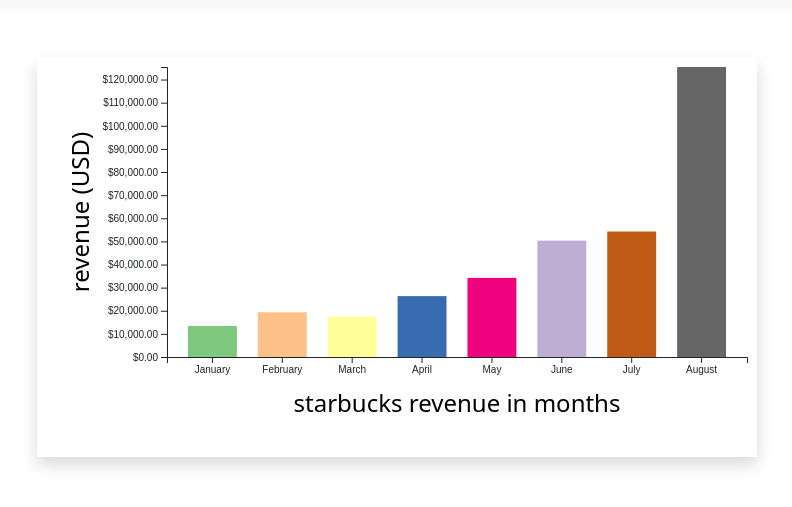
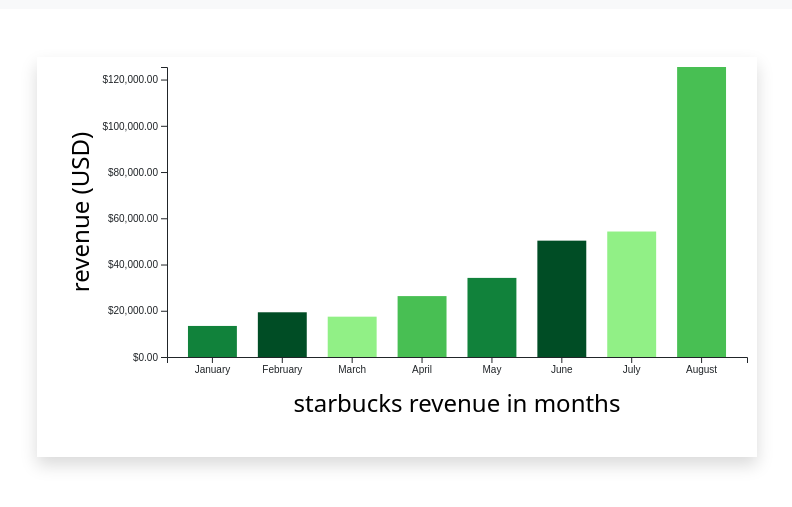
Before and after one commit to AlirezaBalaei/d3-visualization, a website: page directories/starbucks-profit/starbucks.html in a window 1280 px wide. Shown: the part 55-562 px from the top of the page, without its empty margins (11-803 px from the left). Drawn offline with nearby package versions, Linux system fonts and the light colour scheme.

Commit message:
some appearance

```diff
--- /dev/null
+++ b/directories/starbucks-profit/accessories/css/style.css
@@ -0,0 +1,3 @@
+.Axis-Label{
+    font-weight: normal;
+}
--- a/directories/starbucks-profit/js/main.js
+++ b/directories/starbucks-profit/js/main.js
@@ -11,7 +11,11 @@
     let margin = { top: 10, right: 10, bottom: 100, left: 130 };
     let marginWidth = svgWidth - margin.left - margin.right;
     let marginHeight = svgHeight - margin.top - margin.bottom;
-    let color = d3.scaleOrdinal().domain([0, 5]).range(d3.schemeAccent);
+    let maxRevenue = d3.max(data, (d) => d.revenue);
+    let color = d3
+      .scaleOrdinal()
+      .domain([0, maxRevenue])
+      .range(["#91f086", "#48bf53", "#11823B", "#004d25"]);
     let svg = d3
       .select("#chart-area")
       .append("svg")
@@ -26,20 +30,9 @@
       .range([0, marginWidth])
       .paddingInner(0.3)
       .paddingOuter(0.3);
-    console.log(
-      "data",
-      data,
-      "revenue type",
-      typeof data[0].revenue,
-      "max revenue",
-      d3.max(data, (d) => d.revenue)
-    );
 
     // Y Attribiute
-    let y = d3
-      .scaleLinear()
-      .domain([0, d3.max(data, (d) => d.revenue)])
-      .range([marginHeight, 0]);
+    let y = d3.scaleLinear().domain([0, maxRevenue]).range([marginHeight, 0]);
 
     // Margin Group
     let g = svg
@@ -48,7 +41,7 @@
 
     // X Label
     g.append("text")
-      .attr("class", "h4")
+      .attr("class", "Axis-Label h4")
       .attr("text-anchor", "middle")
       .attr(
         "transform",
@@ -60,7 +53,8 @@
 
     // Y Label
     g.append("text")
-      .attr("class", "h4")
+      .attr("class", "Axis-Label h4")
+      .attr("style", "font-weight: normal")
       .attr("text-anchor", "middle")
       .attr("transform", "rotate(-90)")
       .attr("x", -marginHeight / 2)
@@ -75,12 +69,15 @@
       .call(xAxis);
 
     // Axis Y
-    let yAxis = d3.axisLeft(y).tickFormat((d) =>
-      new Intl.NumberFormat("en-US", {
-        style: "currency",
-        currency: "USD"
-      }).format(d)
-    );
+    let yAxis = d3
+      .axisLeft(y)
+      .tickFormat((d) =>
+        new Intl.NumberFormat("en-US", {
+          style: "currency",
+          currency: "USD"
+        }).format(d)
+      )
+      .ticks(7);
     g.append("g").attr("class", "yAxis").call(yAxis);
 
     // Bands
@@ -95,13 +92,12 @@
       .attr("height", (data) => {
         return marginHeight - y(data.revenue);
       })
-      .attr("fill", (data, index) => {
-        return color(index);
+      .attr("fill", (data) => {
+        return color(data.revenue);
       })
       .attr("x", (data) => x(data.month))
       .attr("y", (data) => {
         return marginHeight - (marginHeight - y(data.revenue));
       });
   })
-
   .catch((err) => console.log(err));
--- a/directories/starbucks-profit/starbucks.html
+++ b/directories/starbucks-profit/starbucks.html
@@ -2,6 +2,7 @@
 <html lang="en">
 <head>
     <link rel="stylesheet" href="../../node_modules/bootstrap/dist/css/bootstrap.min.css">
+    <link rel="stylesheet" href="./accessories/css/style.css">
     <meta charset="UTF-8">
     <meta http-equiv="X-UA-Compatible" content="IE=edge">
     <meta name="viewport" content="width=device-width, initial-scale=1.0">
```
